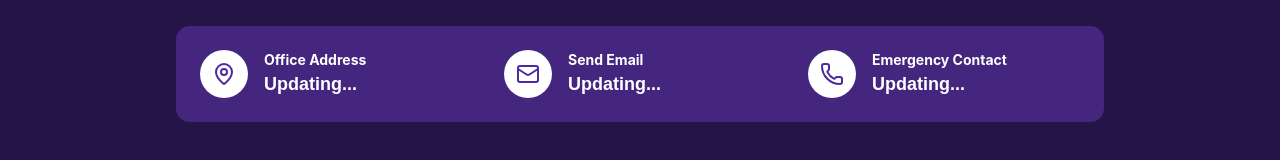
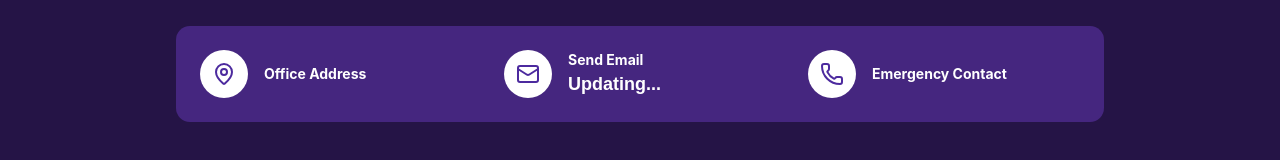
Before and after one commit to remitout2017-cell/remitout-landing, a Next.js app: page / in a window 1280 px wide. Shown: the part 3162-3322 px from the top of the page. Built offline with nearby package versions, Linux system fonts and the light colour scheme; no server answers.

Commit message:
updated code

```diff
--- a/components/Footer.tsx
+++ b/components/Footer.tsx
@@ -82,7 +82,7 @@ useEffect(() => {
               <ContactItem
                 icon={<MapPin className="text-[#4C2A9E]" />}
                 title="Office Address"
-                content={footerContent.officeAddress || "Updating..."}
+                content={footerContent.officeAddress }
               />
             </div>
 
@@ -113,7 +113,7 @@ useEffect(() => {
               <ContactItem
                 icon={<Phone className="text-[#4C2A9E]" />}
                 title="Emergency Contact"
-                content={footerContent.phone || "Updating..."}
+                content={footerContent.phone }
               />
             </div>
           </div>
@@ -126,7 +126,7 @@ useEffect(() => {
             <MapPin className=" text-3xl" />
             <h4 className="text-white font-semibold text-lg">Office Address</h4>
             <p className="text-white text-sm">
-              {footerContent.officeAddress || "Updating..."}
+              {footerContent.officeAddress }
             </p>
           </div>
 
@@ -143,7 +143,7 @@ useEffect(() => {
                 rel="noopener noreferrer"
                 className="text-white text-sm underline hover:text-gray-200"
               >
-                {footerContent.email || "Updating..."}
+                {footerContent.email}
               </a>
             ) : (
               <p className="text-white text-sm">Updating...</p>
```
